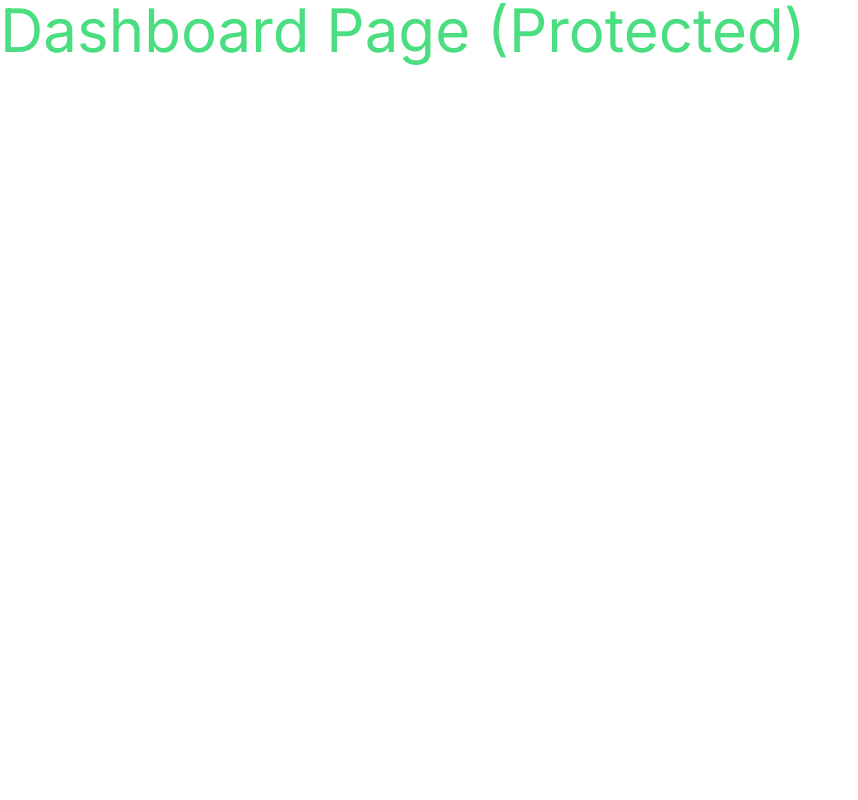
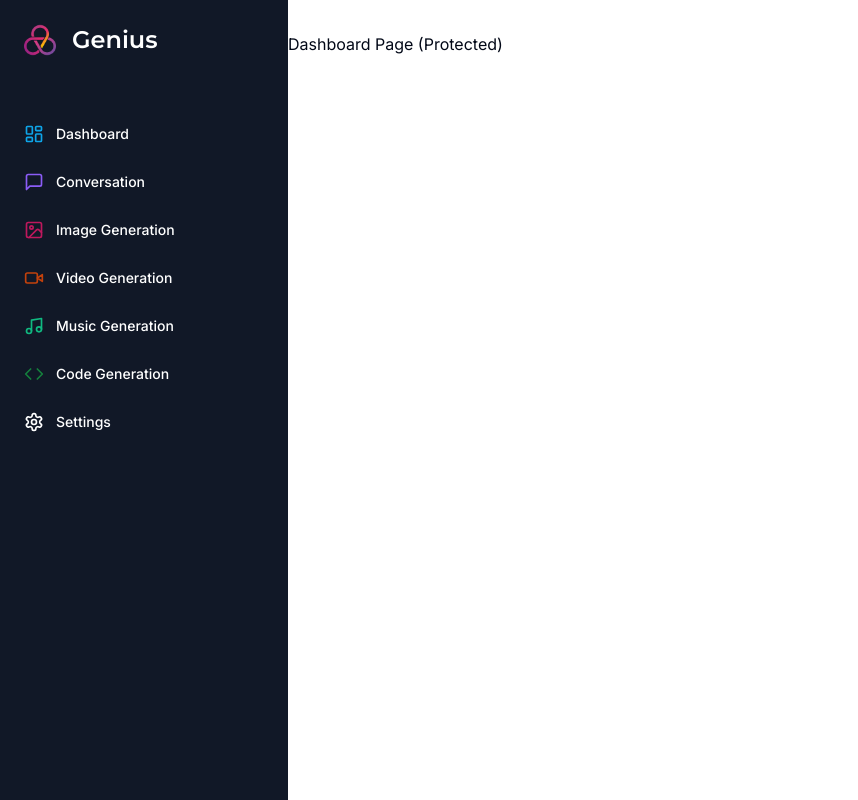
Before and after one commit to pjleb90/SaaS-AI, a Next.js app: page /dashboard in a window 1280 px wide. Shown: the whole page, without its empty margins (0-858 px from the left). Built offline with nearby package versions, Linux system fonts and the light colour scheme.

Commit message:
added desktop and mobile navigation

```diff
--- a/app/(dashboard)/(routes)/dashboard/page.tsx
+++ b/app/(dashboard)/(routes)/dashboard/page.tsx
@@ -1,10 +1,7 @@
-import { UserButton } from "@clerk/nextjs";
-
 const DashboardPage = () => {
     return (
-        <div className="text-6xl text-green-400">
+        <div>
             <p>Dashboard Page (Protected)</p>
-            <UserButton afterSignOutUrl="/" />
         </div>
     );
 }
--- /dev/null
+++ b/app/(dashboard)/layout.tsx
@@ -0,0 +1,27 @@
+import Navbar from "@/components/Navbar";
+import Sidebar  from "@/components/Sidebar";
+// import { checkSubscription } from "@/lib/subscription";
+// import { getApiLimitCount } from "@/lib/api-limit";
+
+const DashboardLayout = async ({
+  children,
+}: {
+  children: React.ReactNode
+}) => {
+//   const apiLimitCount = await getApiLimitCount();
+//   const isPro = await checkSubscription();
+
+  return (
+    <div className="h-full relative">
+      <div className="hidden h-full md:flex md:w-72 md:flex-col md:fixed md:inset-y-0 z-[80] bg-gray-900">
+        <Sidebar />
+      </div>
+      <main className="md:pl-72 pb-10">
+        <Navbar />
+        {children}
+      </main>
+    </div>
+   );
+}
+
+export default DashboardLayout;
--- /dev/null
+++ b/components/Mobile-Sidebar.tsx
@@ -0,0 +1,23 @@
+'use client';
+import { Menu } from "lucide-react";
+
+import { Button } from "./ui/button";
+import { Sheet, SheetContent, SheetTrigger } from "./ui/sheet";
+import Sidebar from "./Sidebar";
+
+const MobileSidebar = () => {
+    return (
+        <Sheet>
+            <SheetTrigger>
+                <Button variant="ghost" size="icon" className="md:hidden">
+                    <Menu />
+                </Button>
+            </SheetTrigger>
+            <SheetContent side="left" className="p-0">
+                <Sidebar />
+            </SheetContent>
+        </Sheet>
+      );
+}
+
+export default MobileSidebar;
--- /dev/null
+++ b/components/Navbar.tsx
@@ -0,0 +1,16 @@
+import { UserButton } from "@clerk/nextjs";
+
+import MobileSidebar from "./Mobile-Sidebar";
+
+const Navbar = () => {
+    return (
+        <div className="flex items-center p-4">
+            <MobileSidebar />
+            <div className="flex w-full justify-end">
+                <UserButton />
+            </div>
+        </div>
+      );
+}
+
+export default Navbar;
--- /dev/null
+++ b/components/Sidebar.tsx
@@ -0,0 +1,96 @@
+'use client';
+
+import { Montserrat } from "next/font/google";
+import Image from "next/image";
+import Link from "next/link";
+
+import { cn } from "@/lib/utils";
+import { Code, ImageIcon, LayoutDashboard, MessageSquare, Music, Settings, VideoIcon } from "lucide-react";
+
+const montserrat = Montserrat({
+    weight: "600",
+    subsets: ["latin"]
+});
+
+const routes = [
+    {
+        label: "Dashboard",
+        icon: LayoutDashboard,
+        href: "/dashboard",
+        color: "text-sky-500",
+    },
+    {
+    label: 'Conversation',
+    icon: MessageSquare,
+    href: '/conversation',
+    color: "text-violet-500",
+  },
+  {
+    label: 'Image Generation',
+    icon: ImageIcon,
+    color: "text-pink-700",
+    href: '/image',
+  },
+  {
+    label: 'Video Generation',
+    icon: VideoIcon,
+    color: "text-orange-700",
+    href: '/video',
+  },
+  {
+    label: 'Music Generation',
+    icon: Music,
+    color: "text-emerald-500",
+    href: '/music',
+  },
+  {
+    label: 'Code Generation',
+    icon: Code,
+    color: "text-green-700",
+    href: '/code',
+  },
+  {
+    label: 'Settings',
+    icon: Settings,
+    href: '/settings',
+  },
+];
+
+const Sidebar = () => {
+    return (
+        <div className="space-y-4 py-4 flex flex-col h-full bg-[#111827] text-white">
+            <div className="px-3 py-2 flex-1">
+                <Link href="/dashboard" className="flex items-center pl-3 mb-14">
+                    <div className="relative w-8 h-8 mr-4">
+                        <Image
+                            fill
+                            alt="Logo"
+                            src="/logo.png"
+                        />
+                    </div>
+                    <h1 className={ cn("text-2xl font-bold", montserrat.className) }>
+                        Genius
+                    </h1>
+                </Link>
+                <div className="space-y-1">
+                    {routes.map((route) => (
+                        <Link
+                            href={route.href}
+                            key={route.href}
+                            className="text-sm group flex p-3 w-full
+                            justify-start font-medium cursor-pointer
+                            hover:text-white hover:bg-white/10 rounded-lg transition"
+                        >
+                            <div className="flex items-center flex-1">
+                                <route.icon className={cn ("h-5 w-5 mr-3", route.color) } />
+                                {route.label}
+                            </div>
+                        </Link>
+                    ))}
+                </div>
+            </div>
+        </div>
+      );
+}
+
+export default Sidebar;
--- /dev/null
+++ b/components/ui/sheet.tsx
@@ -0,0 +1,144 @@
+"use client"
+
+import * as React from "react"
+import * as SheetPrimitive from "@radix-ui/react-dialog"
+import { cva, type VariantProps } from "class-variance-authority"
+import { X } from "lucide-react"
+
+import { cn } from "@/lib/utils"
+
+const Sheet = SheetPrimitive.Root
+
+const SheetTrigger = SheetPrimitive.Trigger
+
+const SheetClose = SheetPrimitive.Close
+
+const SheetPortal = ({
+  className,
+  ...props
+}: SheetPrimitive.DialogPortalProps) => (
+  <SheetPrimitive.Portal className={cn(className)} {...props} />
+)
+SheetPortal.displayName = SheetPrimitive.Portal.displayName
+
+const SheetOverlay = React.forwardRef<
+  React.ElementRef<typeof SheetPrimitive.Overlay>,
+  React.ComponentPropsWithoutRef<typeof SheetPrimitive.Overlay>
+>(({ className, ...props }, ref) => (
+  <SheetPrimitive.Overlay
+    className={cn(
+      "fixed inset-0 z-50 bg-background/80 backdrop-blur-sm data-[state=open]:animate-in data-[state=closed]:animate-out data-[state=closed]:fade-out-0 data-[state=open]:fade-in-0",
+      className
+    )}
+    {...props}
+    ref={ref}
+  />
+))
+SheetOverlay.displayName = SheetPrimitive.Overlay.displayName
+
+const sheetVariants = cva(
+  "fixed z-50 gap-4 bg-background p-6 shadow-lg transition ease-in-out data-[state=open]:animate-in data-[state=closed]:animate-out data-[state=closed]:duration-300 data-[state=open]:duration-500",
+  {
+    variants: {
+      side: {
+        top: "inset-x-0 top-0 border-b data-[state=closed]:slide-out-to-top data-[state=open]:slide-in-from-top",
+        bottom:
+          "inset-x-0 bottom-0 border-t data-[state=closed]:slide-out-to-bottom data-[state=open]:slide-in-from-bottom",
+        left: "inset-y-0 left-0 h-full w-3/4 border-r data-[state=closed]:slide-out-to-left data-[state=open]:slide-in-from-left sm:max-w-sm",
+        right:
+          "inset-y-0 right-0 h-full w-3/4  border-l data-[state=closed]:slide-out-to-right data-[state=open]:slide-in-from-right sm:max-w-sm",
+      },
+    },
+    defaultVariants: {
+      side: "right",
+    },
+  }
+)
+
+interface SheetContentProps
+  extends React.ComponentPropsWithoutRef<typeof SheetPrimitive.Content>,
+    VariantProps<typeof sheetVariants> {}
+
+const SheetContent = React.forwardRef<
+  React.ElementRef<typeof SheetPrimitive.Content>,
+  SheetContentProps
+>(({ side = "right", className, children, ...props }, ref) => (
+  <SheetPortal>
+    <SheetOverlay />
+    <SheetPrimitive.Content
+      ref={ref}
+      className={cn(sheetVariants({ side }), className)}
+      {...props}
+    >
+      {children}
+      <SheetPrimitive.Close className="absolute right-4 top-4 rounded-sm opacity-70 ring-offset-background transition-opacity hover:opacity-100 focus:outline-none focus:ring-2 focus:ring-ring focus:ring-offset-2 disabled:pointer-events-none data-[state=open]:bg-secondary">
+        <X className="h-4 w-4" />
+        <span className="sr-only">Close</span>
+      </SheetPrimitive.Close>
+    </SheetPrimitive.Content>
+  </SheetPortal>
+))
+SheetContent.displayName = SheetPrimitive.Content.displayName
+
+const SheetHeader = ({
+  className,
+  ...props
+}: React.HTMLAttributes<HTMLDivElement>) => (
+  <div
+    className={cn(
+      "flex flex-col space-y-2 text-center sm:text-left",
+      className
+    )}
+    {...props}
+  />
+)
+SheetHeader.displayName = "SheetHeader"
+
+const SheetFooter = ({
+  className,
+  ...props
+}: React.HTMLAttributes<HTMLDivElement>) => (
+  <div
+    className={cn(
+      "flex flex-col-reverse sm:flex-row sm:justify-end sm:space-x-2",
+      className
+    )}
+    {...props}
+  />
+)
+SheetFooter.displayName = "SheetFooter"
+
+const SheetTitle = React.forwardRef<
+  React.ElementRef<typeof SheetPrimitive.Title>,
+  React.ComponentPropsWithoutRef<typeof SheetPrimitive.Title>
+>(({ className, ...props }, ref) => (
+  <SheetPrimitive.Title
+    ref={ref}
+    className={cn("text-lg font-semibold text-foreground", className)}
+    {...props}
+  />
+))
+SheetTitle.displayName = SheetPrimitive.Title.displayName
+
+const SheetDescription = React.forwardRef<
+  React.ElementRef<typeof SheetPrimitive.Description>,
+  React.ComponentPropsWithoutRef<typeof SheetPrimitive.Description>
+>(({ className, ...props }, ref) => (
+  <SheetPrimitive.Description
+    ref={ref}
+    className={cn("text-sm text-muted-foreground", className)}
+    {...props}
+  />
+))
+SheetDescription.displayName = SheetPrimitive.Description.displayName
+
+export {
+  Sheet,
+  SheetTrigger,
+  SheetClose,
+  SheetContent,
+  SheetHeader,
+  SheetFooter,
+  SheetTitle,
+  SheetDescription,
+}
--- a/package.json
+++ b/package.json
@@ -10,6 +10,7 @@
   },
   "dependencies": {
     "@clerk/nextjs": "^4.23.2",
+    "@radix-ui/react-dialog": "^1.0.4",
     "@radix-ui/react-slot": "^1.0.2",
     "@types/node": "20.4.8",
     "@types/react": "18.2.18",
```
Also changed, not shown: public/logo.png (added), 1 other file (tests, documents, lock files or other folders).
